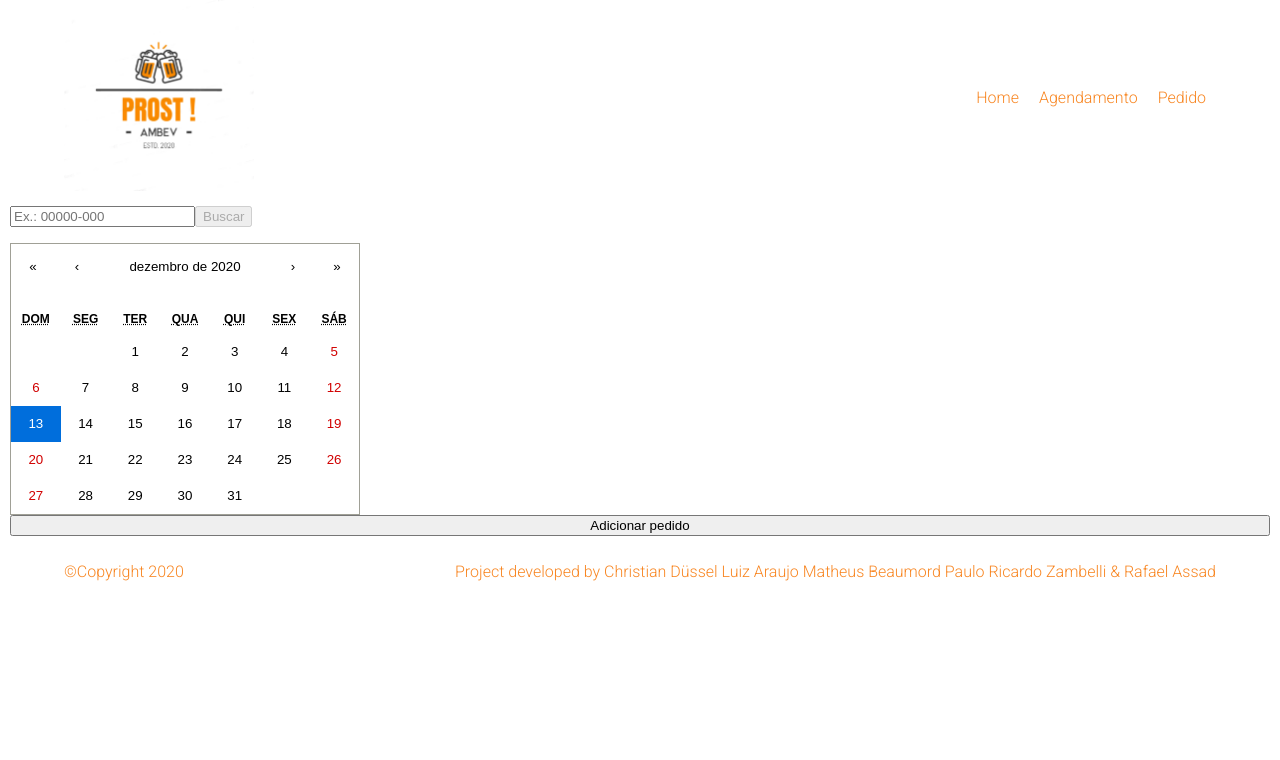
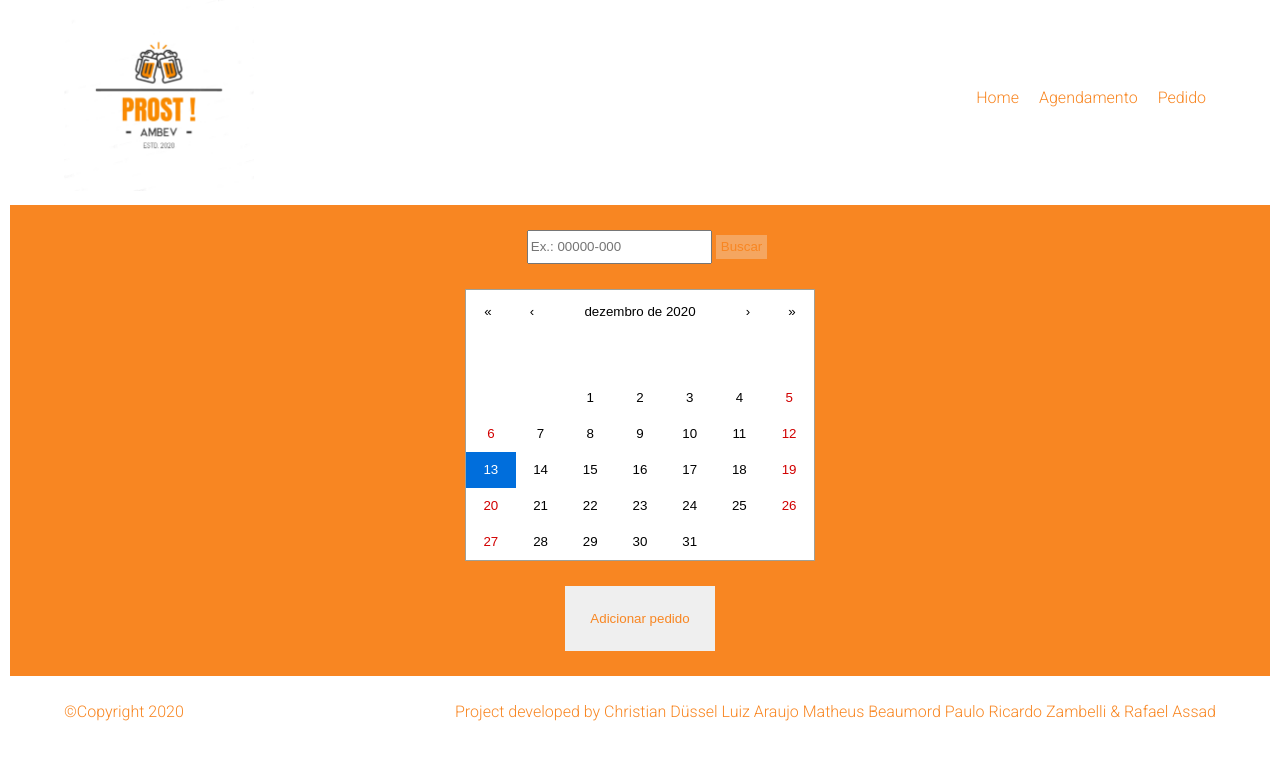
Before and after one commit to pauloricardoz/hackathon-ambev, a React (Create React App) app: page /agendamento in a window 1280 px wide. Shown: the top 760 px of the page. Built offline with nearby package versions, Linux system fonts and the light colour scheme.

Commit message:
CSS Schedule

```diff
--- a/src/App.css
+++ b/src/App.css
@@ -36,10 +36,10 @@ footer a:link, a:visited {
   width: 25%;
 }
 
-.mambers {
+/* .mambers {
   display: flex;
   justify-content: space-around;
-}
+} */
 
 header ul li {
   list-style-type: none;
--- a/src/CSS/calendar.css
+++ b/src/CSS/calendar.css
@@ -2,4 +2,33 @@
   display: flex;
   flex-direction: column;
   margin: 10px;
+  background-color: #f88622;
+  justify-content: center;
+  align-items: center;
+  /* padding-top: 2%;
+  padding-bottom: 2%;
+  padding-left: 2%; */
+  color: white;
 }
+
+.search-cep {
+  display: flex;
+  padding: 2%;
+}
+
+.button {
+  margin: 2%;
+  border-radius: 0%;
+  border: 0px;
+  padding: 2%;
+  color: #f88622;
+}
+
+.cidade {
+  display: flex;
+  /* flex-direction: column; */
+}
+
+.alterar-cep {
+  width: 100%;
+}
--- a/src/CSS/main.css
+++ b/src/CSS/main.css
@@ -18,6 +18,8 @@
 .imagem div{
     display: flex;
     width: 40%;
+    align-items: center;
+    justify-content: center;
 }
 
 .imagem img{
--- a/src/components/detalhesData.jsx
+++ b/src/components/detalhesData.jsx
@@ -65,10 +65,11 @@ const DetalhesData = () => {
   ]);
 
   return (
-    <div>
-      <h1>Detalhes da data</h1>
+    <div className="cidade">
+      <h2>Cidade: </h2>
+
       {city ? (
-        cidadePedidos.filter((e) => e.city === city.city).map((e) => <p>{e.city}</p>)
+        cidadePedidos.filter((e) => e.city === city.city).map((e) => <h2>{e.city}</h2>)
       ) : (
         <p>Sem pedidos para essa cidade ainda</p>
       )}
--- a/src/components/getCEP.jsx
+++ b/src/components/getCEP.jsx
@@ -8,7 +8,7 @@ const GetCEP = () => {
   const [message, setMessage] = useState(null);
 
   return (
-    <div>
+    <div className="search-cep">
       <input
         type="text"
         className="form-control cep-mask"
@@ -19,6 +19,7 @@ const GetCEP = () => {
       />
       <button
         disabled={!/^\d{5}[-]?\d{3}$/.test(CEP)}
+        className="button"
         onClick={() =>
           cep(CEP)
             .then((e) => {
--- a/src/pages/schedule.js
+++ b/src/pages/schedule.js
@@ -12,15 +12,19 @@ const Schedule = (props) => {
   console.log(date);
   return (
     <div className="calendar" data-cy="calendly">
+      {!city ? <GetCEP /> : <DetalhesData />}
       {city ? (
-        <label>
-          Alterar CEP?<button onClick={() => setCity(null)}>Sim</button>
-        </label>
+        <div>
+          <h2 className="alterar-cep">
+            Alterar CEP?
+          </h2>
+          <button className="button alterar-cep" onClick={() => setCity(null)}>Sim</button>
+        </div>
       ) : null}
-      {!city ? <GetCEP /> : <DetalhesData />}
       <MyCalendar />
 
       <button
+        className="button"
         onClick={() => {
           const [year, month, day] = [date.getFullYear(), date.getMonth(), date.getDate()];
           console.log(date.getTime());
```
Also changed, not shown: 1 other file (tests, documents, lock files or other folders).
